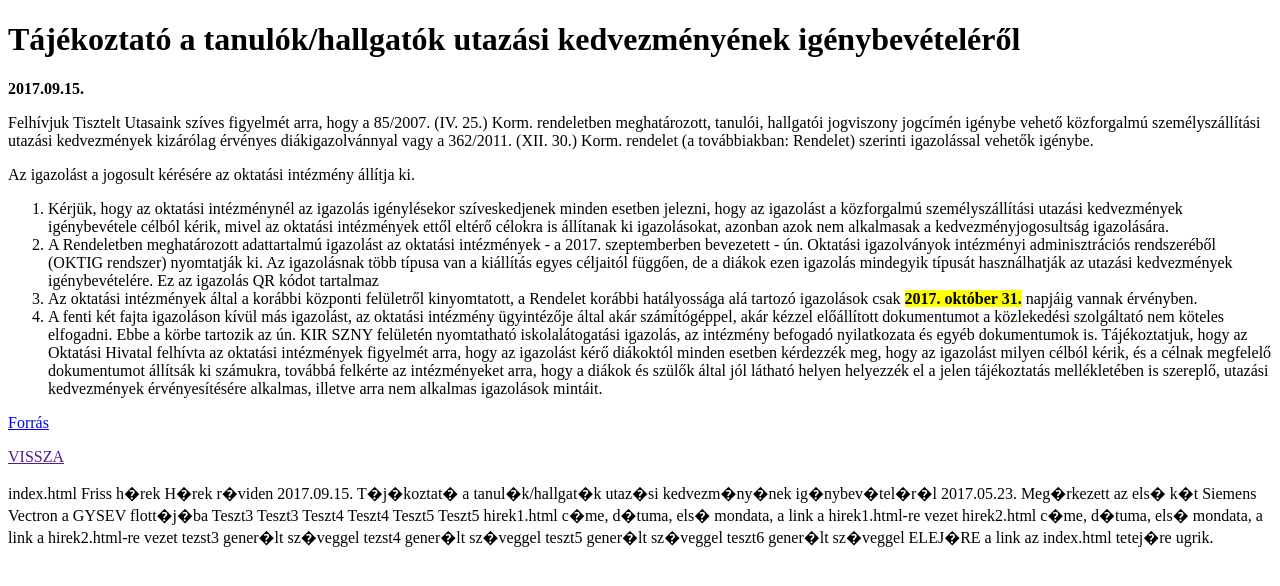
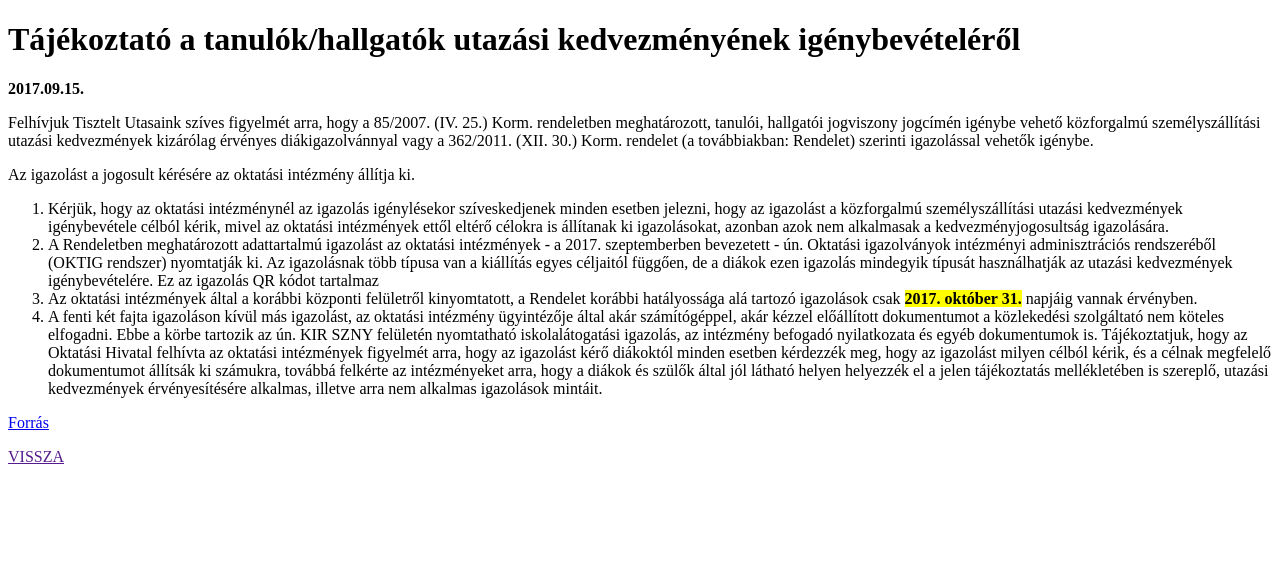
Before and after one commit to Zalesz/20241025doga, a plain HTML site: page forrás/hirek1.html in a window 1280 px wide. Drawn offline with Linux system fonts and the light colour scheme.

Commit message:
20241025doga

```diff
--- a/forrás/hirek1.html
+++ b/forrás/hirek1.html
@@ -28,28 +28,5 @@
 <p><a href="">VISSZA</a></p>
 
 
-
-
-
-index.html
-
-Friss h�rek
-H�rek r�viden
-2017.09.15.	T�j�koztat� a tanul�k/hallgat�k utaz�si kedvezm�ny�nek ig�nybev�tel�r�l
-2017.05.23.	Meg�rkezett az els� k�t Siemens Vectron a GYSEV flott�j�ba
-Teszt3	Teszt3
-Teszt4	Teszt4
-Teszt5	Teszt5
-
-hirek1.html c�me, d�tuma, els� mondata, a link a hirek1.html-re vezet
-hirek2.html c�me, d�tuma, els� mondata, a link a hirek2.html-re vezet
-
-tezst3 gener�lt sz�veggel
-tezst4 gener�lt sz�veggel
-teszt5 gener�lt sz�veggel
-teszt6 gener�lt sz�veggel
-
-ELEJ�RE a link az index.html tetej�re ugrik.
-
 </body>
 </html>
```
Also changed, not shown: forrás/index.html (+1 -0 lines).
